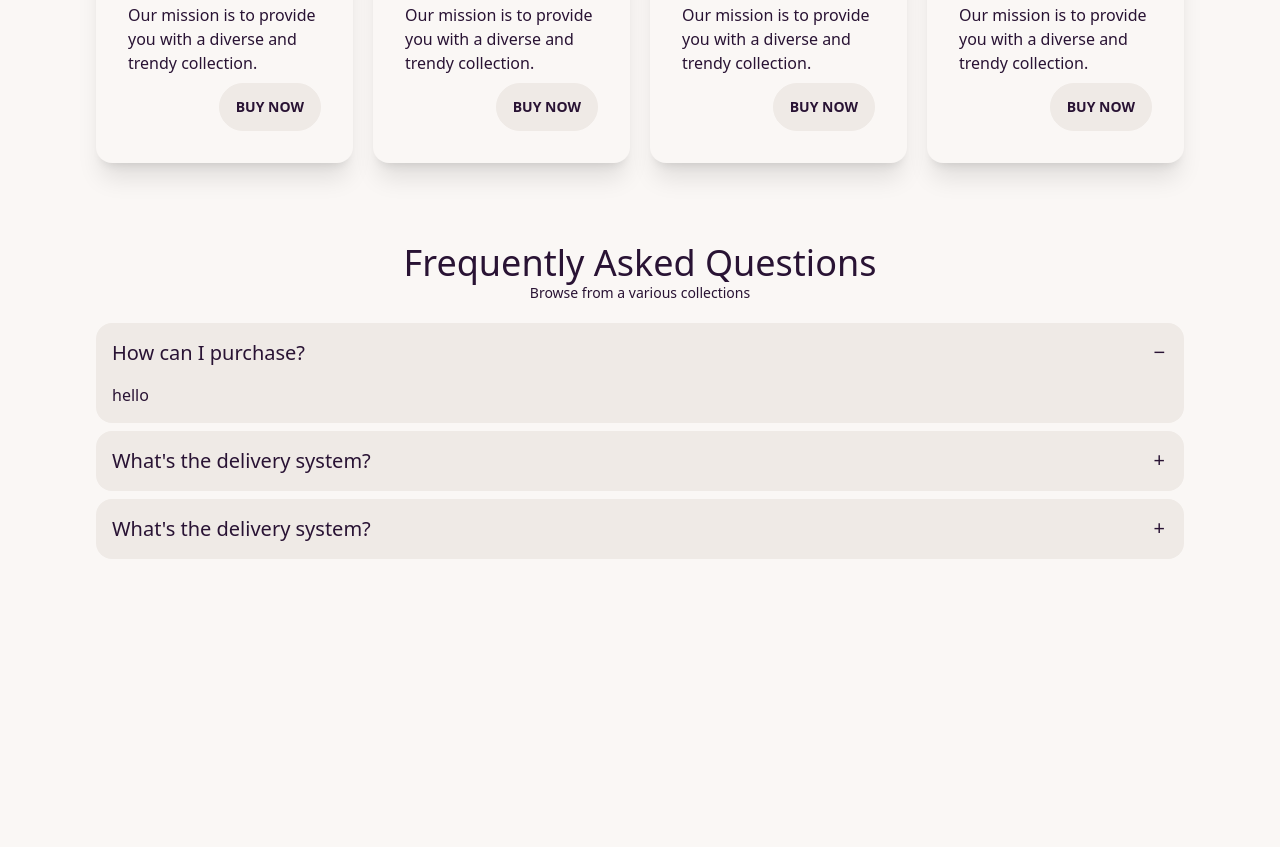
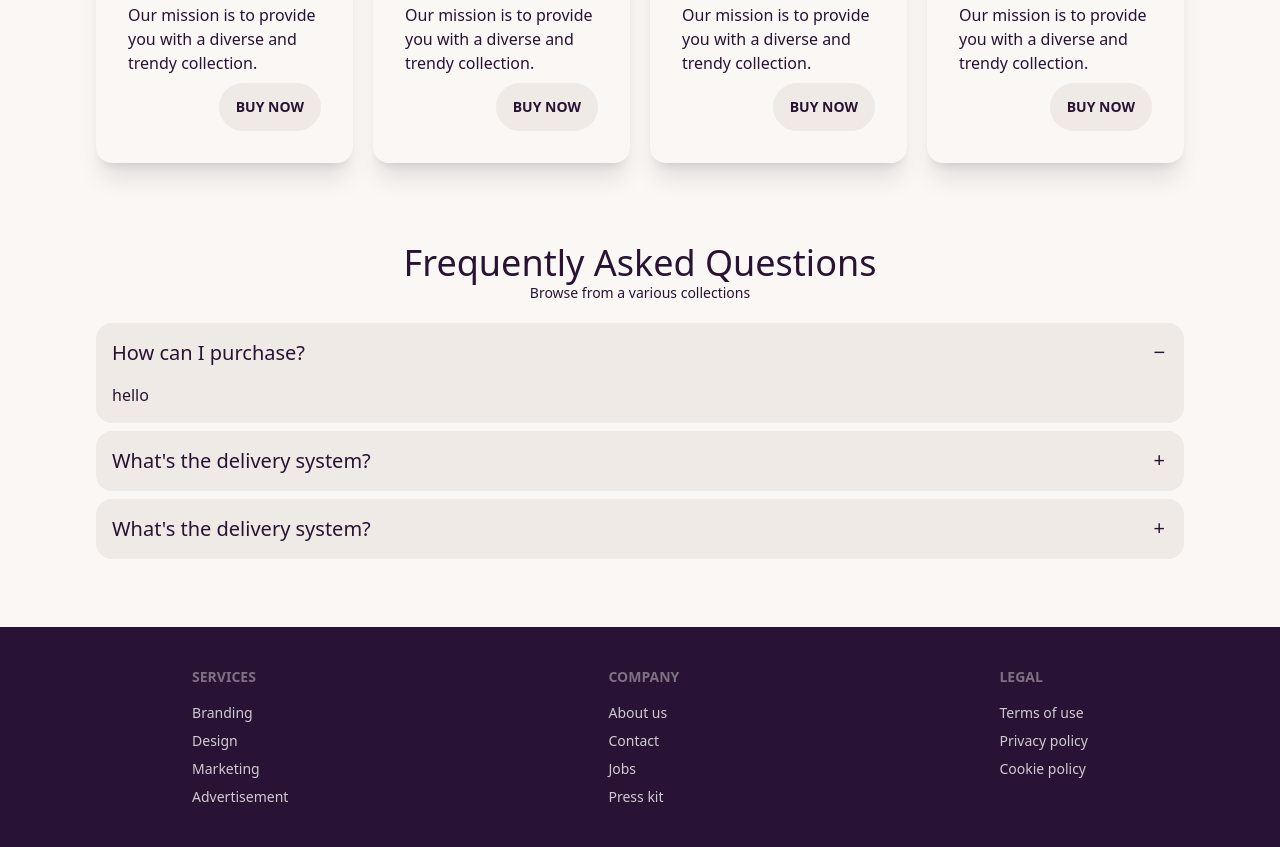
Before and after one commit to rumana-afrin/daisy-man, a plain HTML site: page index.html in a window 1280 px wide. Shown: the part 1993-2840 px from the top of the page. Before the commit the page ends 2620 px from the top, so only its background shows below. Drawn offline with nearby package versions, Linux system fonts and the light colour scheme.

Commit message:
add footer

```diff
--- a/index.html
+++ b/index.html
@@ -286,10 +286,34 @@
       </div>
     </div>
   </section>
+  <!-- -----------------------end FAQ section--------------------------- -->
+
     </main>
     <footer>
+ <!-- Footer Section -->
+ <footer class="footer p-10 bg-neutral text-neutral-content justify-around">
+    <div>
+      <span class="footer-title">Services</span>
+      <a class="link link-hover">Branding</a>
+      <a class="link link-hover">Design</a>
+      <a class="link link-hover">Marketing</a>
+      <a class="link link-hover">Advertisement</a>
+    </div>
+    <div>
+      <span class="footer-title">Company</span>
+      <a class="link link-hover">About us</a>
+      <a class="link link-hover">Contact</a>
+      <a class="link link-hover">Jobs</a>
+      <a class="link link-hover">Press kit</a>
+    </div>
+    <div>
+      <span class="footer-title">Legal</span>
+      <a class="link link-hover">Terms of use</a>
+      <a class="link link-hover">Privacy policy</a>
+      <a class="link link-hover">Cookie policy</a>
+    </div>
+  </footer>
 
-    </footer>
 </body>
 
 </html>
```
